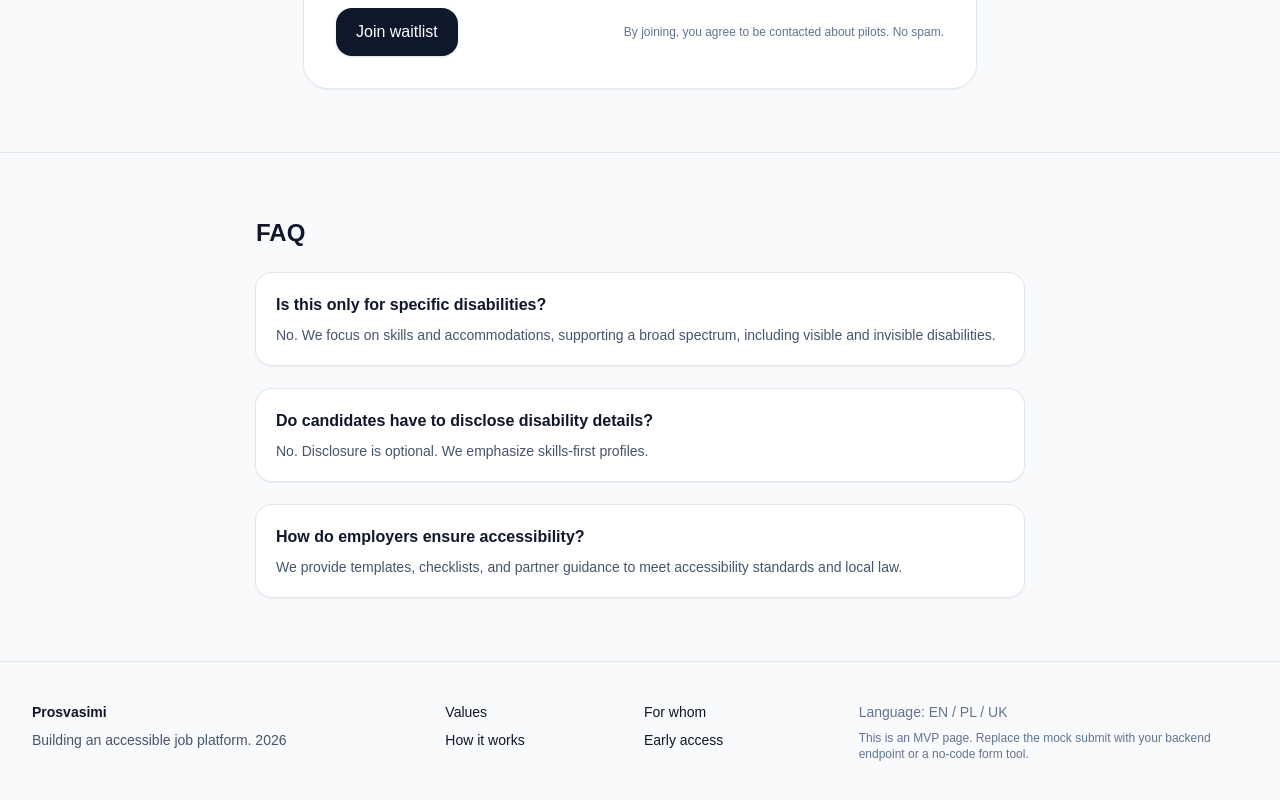
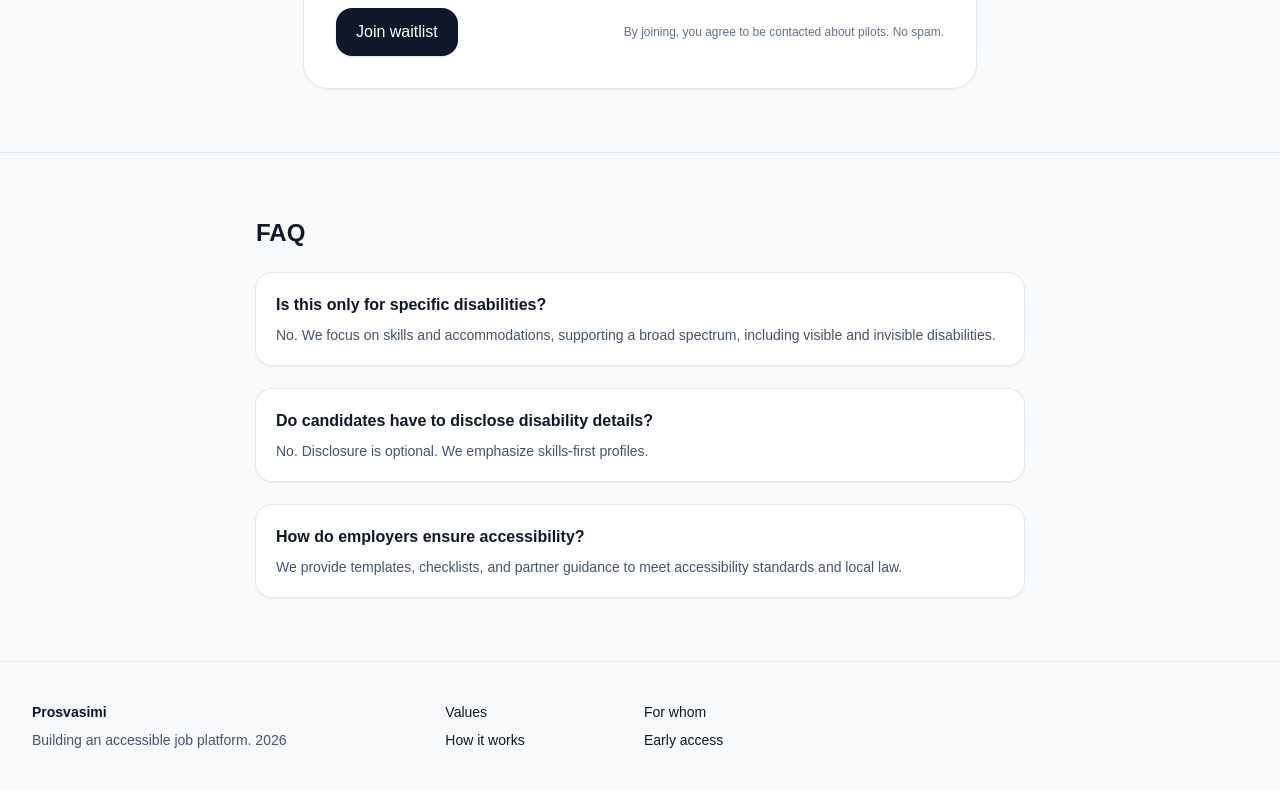
Before and after one commit to AnnaTumanova/prosvasimi, a Next.js app: page / in a window 1280 px wide. Shown: the part 1920-2720 px from the top of the page. Built offline with nearby package versions, Linux system fonts and the light colour scheme.

Commit message:
Remove MVP and language text from footer

```diff
--- a/src/app/page.tsx
+++ b/src/app/page.tsx
@@ -189,9 +189,6 @@ export default function Page() {
       footerFor: "For whom",
       footerHow: "How it works",
       footerEarly: "Early access",
-      footerLang: "Language: EN / PL / UK",
-      footerNote:
-        "This is an MVP page. Replace the mock submit with your backend endpoint or a no‑code form tool.",
       successModalTitle: "You're on the list!",
       successModalMessage: "Thank you for joining the Prosvasimi waitlist. We'll notify you when pilots open in your region.",
       successModalButton: "Got it",
@@ -284,9 +281,6 @@ export default function Page() {
       footerFor: "Dla kogo",
       footerHow: "Jak to działa",
       footerEarly: "Wczesny dostęp",
-      footerLang: "Język: EN / PL / UK",
-      footerNote:
-        "To strona MVP. Zastąp symulację wysyłki swoim backendem lub narzędziem bez‑kodowym.",
       successModalTitle: "Jesteś na liście!",
       successModalMessage: "Dziękujemy za dołączenie do listy oczekujących Prosvasimi. Powiadomimy Cię, gdy pilotaże ruszą w Twoim regionie.",
       successModalButton: "Rozumiem",
@@ -366,9 +360,6 @@ export default function Page() {
       footerFor: "Для кого",
       footerHow: "Як це працює",
       footerEarly: "Ранній доступ",
-      footerLang: "Мова: EN / PL / UK",
-      footerNote:
-        "Це MVP сторінка. Замініть тестову відправку на ваш бекенд або інструмент без коду.",
       successModalTitle: "Ви у списку!",
       successModalMessage: "Дякуємо за приєднання до списку очікування Prosvasimi. Ми повідомимо вас, коли пілотні проекти відкриються у вашому регіоні.",
       successModalButton: "Зрозуміло",
@@ -589,10 +580,6 @@ export default function Page() {
             <a href="#how" className="hover:text-slate-700">{t.footerHow}</a>
             <a href="#waitlist" className="hover:text-slate-700">{t.footerEarly}</a>
           </div>
-          <div className="text-slate-500">
-            <p className="mb-2">{t.footerLang}</p>
-            <p className="text-xs">{t.footerNote}</p>
-          </div>
         </div>
       </footer>
 
```
